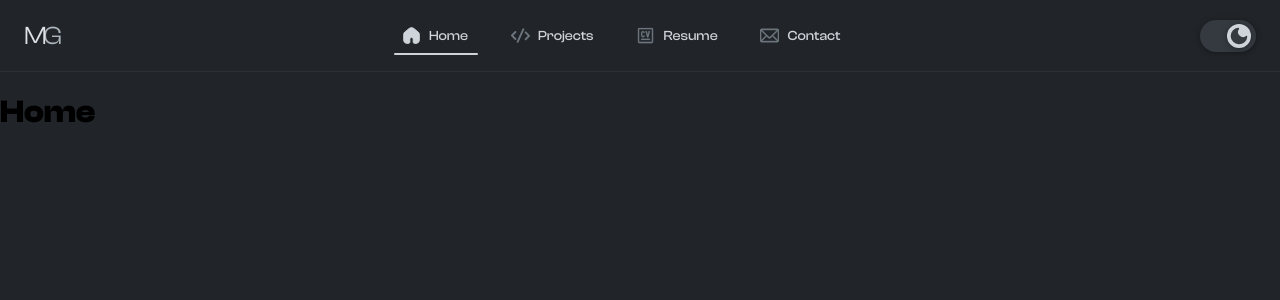
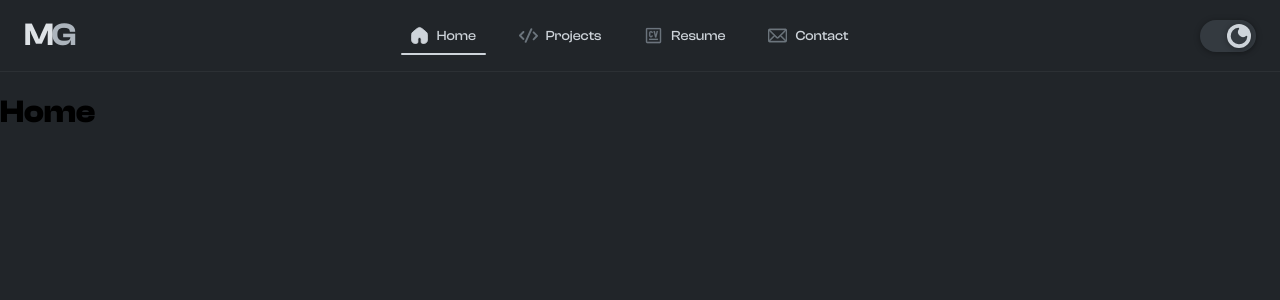
Before and after one commit to michaelgreenl/e-portfolio, a Vue app: page /#home in a window 1280 px wide. Shown: the top 300 px of the page. Built offline with nearby package versions, Linux system fonts and the light colour scheme; a web font is replaced by a local one.

Commit message:
refactor(styles): changes to logo color/sizing

```diff
--- a/src/components/Logo.vue
+++ b/src/components/Logo.vue
@@ -9,14 +9,15 @@
 
 <style lang="scss" scoped>
 div {
-    font-family: $primary-font-stack;
     display: flex;
     padding-left: 1em;
+    font-family: $primary-font-stack;
 
     p {
         position: relative;
-        font-size: 1.6em;
-        letter-spacing: -0.2ch;
+        font-size: 2em;
+        font-weight: 600;
+        letter-spacing: -0.1ch;
 
         span:first-child {
             position: relative;
@@ -24,7 +25,7 @@ div {
             color: $color-gray3;
 
             @include theme-light {
-                color: $color-primary;
+                color: $color-primary-darker;
             }
         }
 
```
